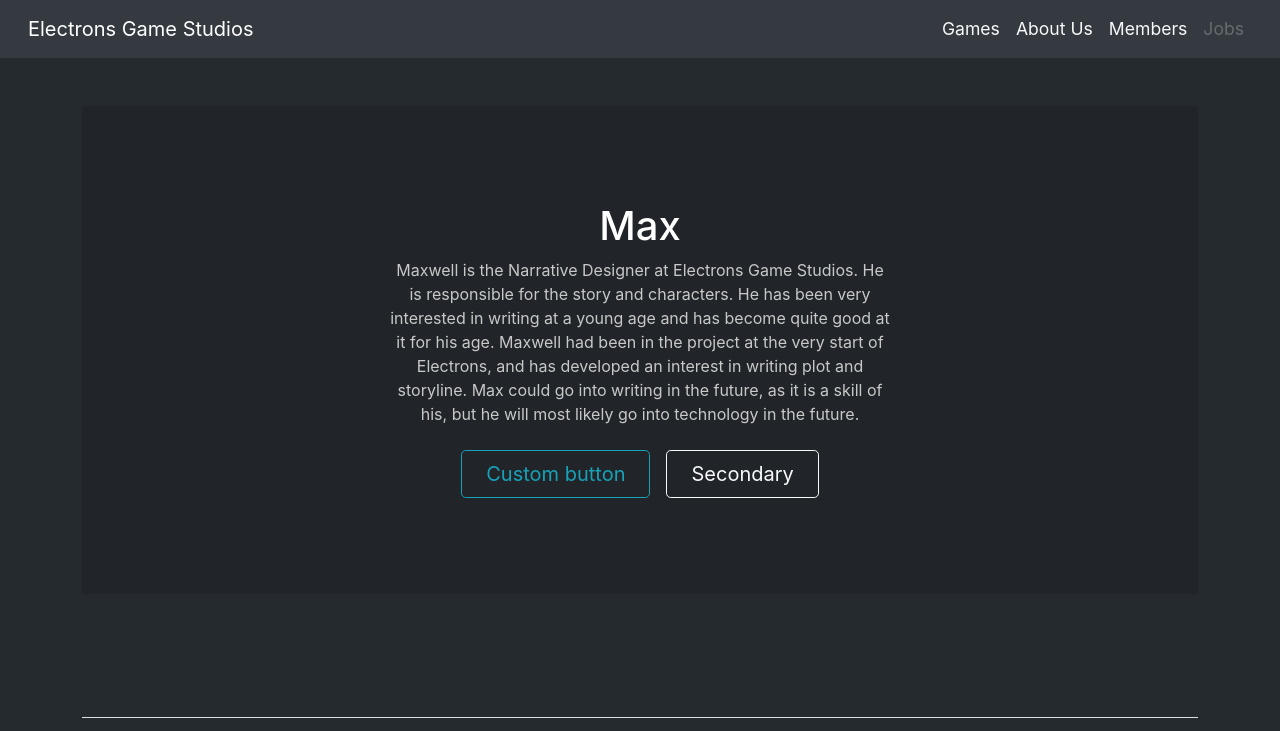
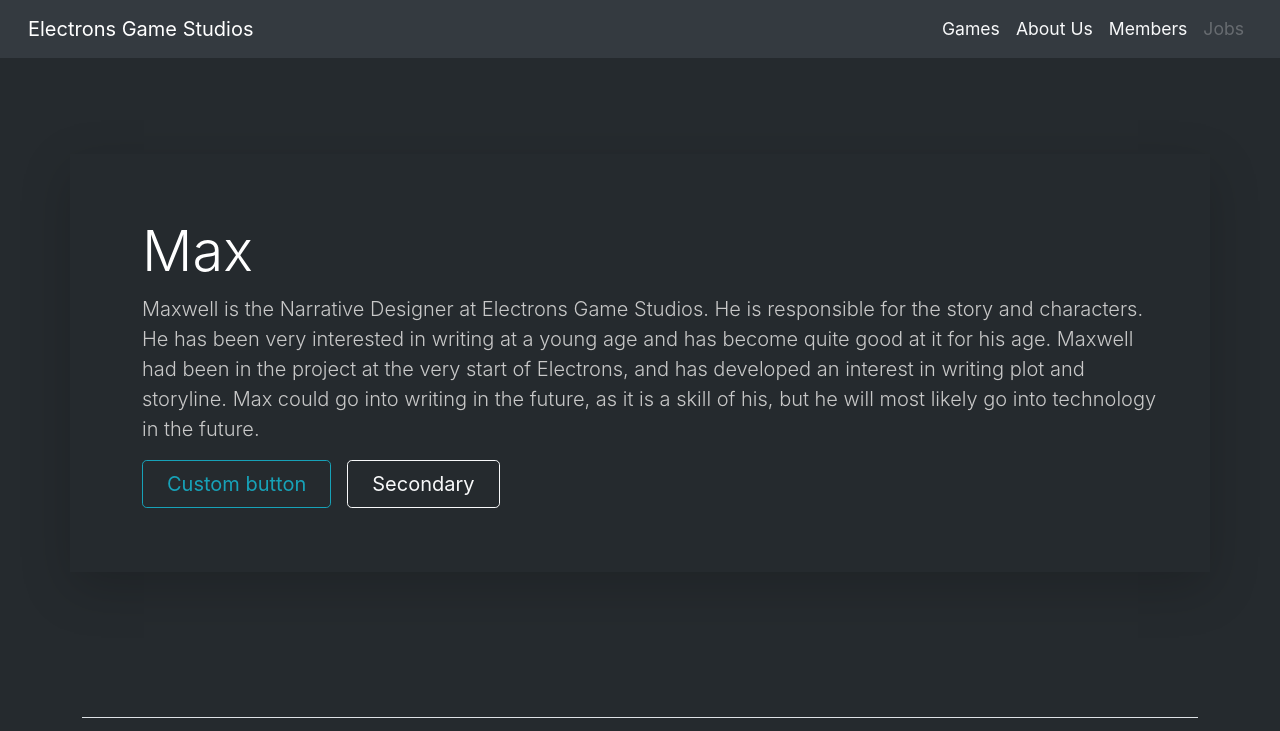
Before and after one commit to ElectronsGameStudios/electronsgamestudioswebsite, a plain HTML site: page members/max/index.html in a window 1280 px wide. Shown: the top 731 px of the page. Drawn offline with nearby package versions, Linux system fonts and the light colour scheme; files whose address does not match are found by name.

Commit message:
Updated the member pages
Changed the hero

```diff
--- a/members/max/index.html
+++ b/members/max/index.html
@@ -58,16 +58,14 @@
 <br />
 <br />
 
-<div class="container">
-<div class="dark-background text-secondary px-4 py-5 text-center">
-    <div class="py-5">
-      <h1 class="display-5 fw-bold text-white">Max</h1>
-      <div class="col-lg-6 mx-auto">
-        <p class="fs-5 mb-4 text">Maxwell is the Narrative Designer at Electrons Game Studios. He is responsible for the story and characters. He has been very interested in writing at a young age and has become quite good at it for his age. Maxwell had been in the project at the very start of Electrons, and has developed an interest in writing plot and storyline. Max could go into writing in the future, as it is a skill of his, but he will most likely go into technology in the future.</p>
-        <div class="d-grid gap-2 d-sm-flex justify-content-sm-center">
-          <button type="button" class="btn btn-outline-info btn-lg px-4 me-sm-3 fw-bold scale-button">Custom button</button>
-          <button type="button" class="btn btn-outline-light btn-lg px-4 scale-button">Secondary</button>
-        </div>
+<div class="container my-5">
+  <div class="row p-4 pb-0 pe-lg-0 pt-lg-5 align-items-center rounded-3 shadow-lg">
+    <div class="p-3 p-lg-5 pt-lg-3">
+      <h1 class="display-4 fw-bold lh-1">Max</h1>
+      <p class="lead">Maxwell is the Narrative Designer at Electrons Game Studios. He is responsible for the story and characters. He has been very interested in writing at a young age and has become quite good at it for his age. Maxwell had been in the project at the very start of Electrons, and has developed an interest in writing plot and storyline. Max could go into writing in the future, as it is a skill of his, but he will most likely go into technology in the future.</p>
+      <div class="d-grid gap-2 d-md-flex justify-content-md-start mb-4 mb-lg-3">
+        <button type="button" class="btn btn-outline-info btn-lg px-4 me-sm-3 fw-bold scale-button">Custom button</button>
+        <button type="button" class="btn btn-outline-light btn-lg px-4 scale-button">Secondary</button>
       </div>
     </div>
   </div>
```
Also changed, not shown: members/aiden/index.html (+8 -10 lines), members/devon/index.html (+8 -10 lines), members/gianna/index.html (+8 -10 lines), members/kilian/index.html (+8 -10 lines).
